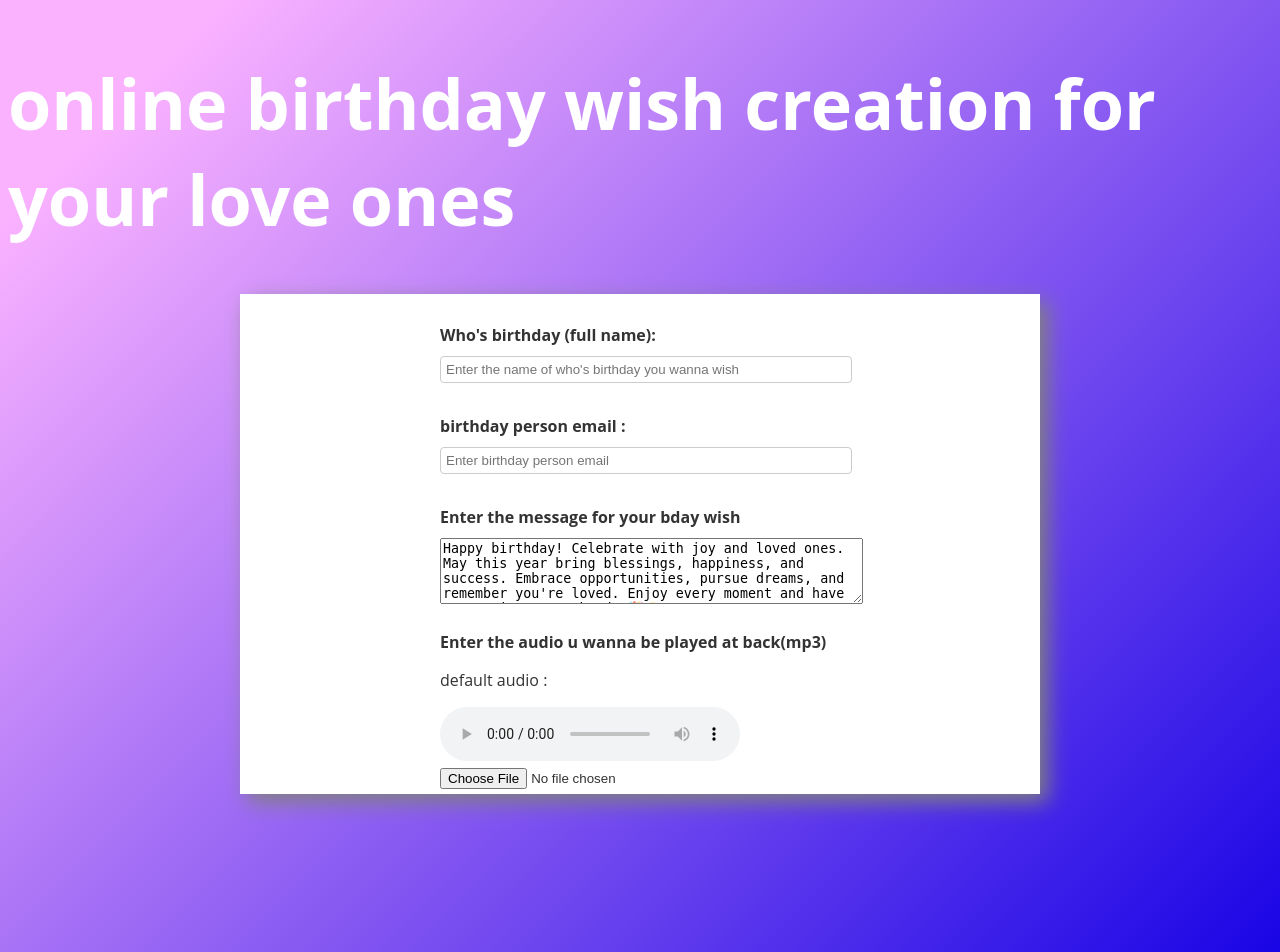
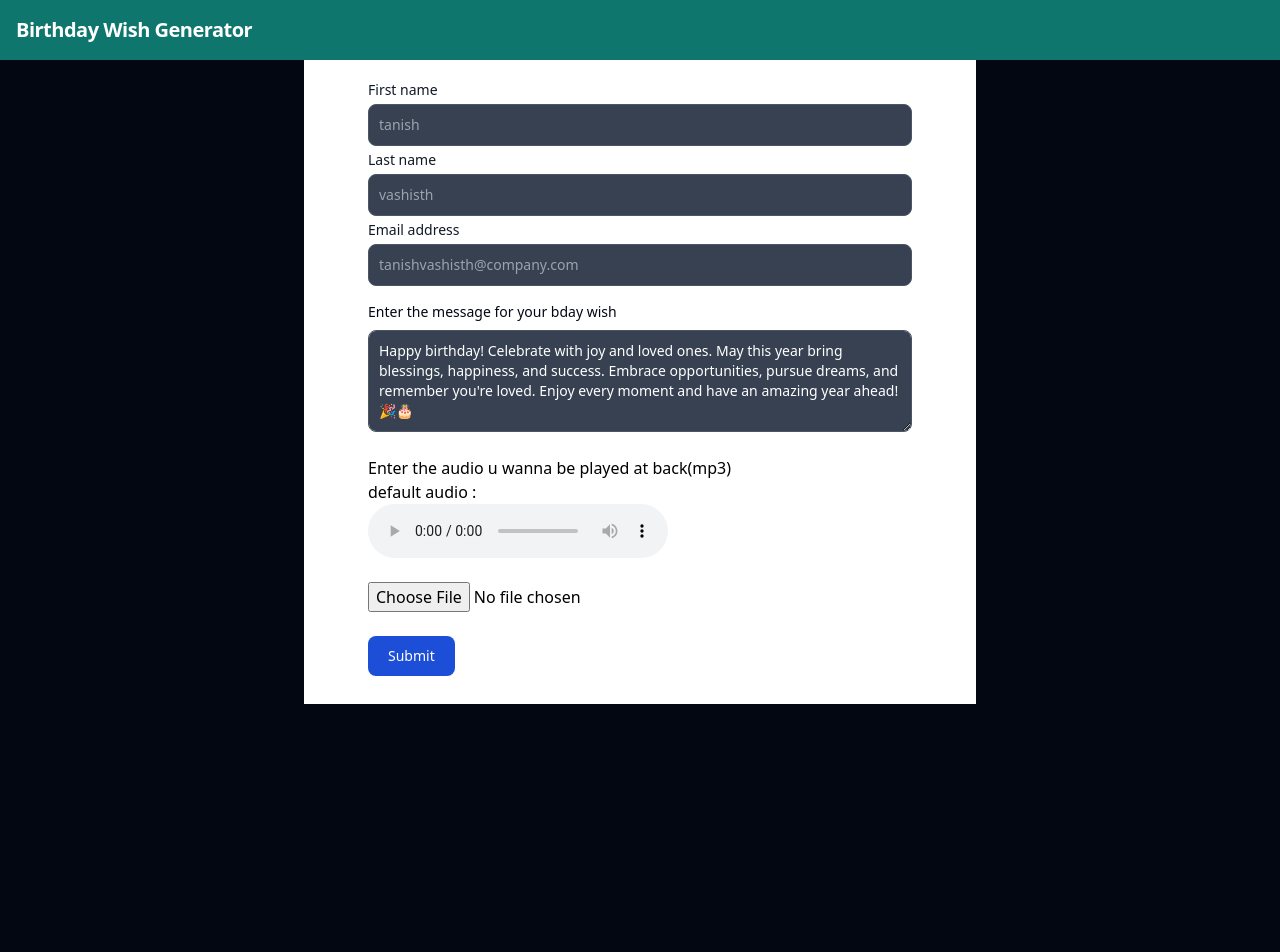
Before and after one commit to Prome-theus/djangobday, a Django app: page /main/ in a window 1280 px wide. Run offline with Django 4.2, Linux system fonts and the light colour scheme; some libraries are stand-ins or nearby versions.

Commit message:
home page

```diff
--- a/templates/home.html
+++ b/templates/home.html
@@ -1,57 +1,114 @@
 <!DOCTYPE html>
 <html>
   <head>
-    <meta charset="utf-8" />
-    <meta http-equiv="X-UA-Compatible" content="IE=edge" />
-    <title>BDAY wish</title>
-    <meta name="description" content="" />
-    <meta name="viewport" content="width=device-width, initial-scale=1" />
-    <link href="https://maxcdn.bootstrapcdn.com/font-awesome/4.7.0/css/font-awesome.min.css" rel="stylesheet" integrity="sha384-wvfXpqpZZVQGK6TAh5PVlGOfQNHSoD2xbE+QkPxCAFlNEevoEH3Sl0sibVcOQVnN" crossorigin="anonymous">
-    <link rel="stylesheet" href="/static/home.css">
+    <meta charset="UTF-8" />
+    <meta name="viewport" content="width=device-width, initial-scale=1.0" />
+    <script src="https://cdn.tailwindcss.com"></script>
   </head>
-  <body>
-    <header class="header">
-         <h1 class = "heading">online birthday wish creation for your love ones</h1>
-    </header>
-  <div class = "container">
-    <form class="text-white" action="" method="post">
+  <body class="bg-gray-950">
+    <div>
+      <nav class="flex items-center justify-between flex-wrap bg-teal-700 p-4">
+        <div class="flex items-center flex-no-shrink text-white mr-6">
+          <span
+            class="flex flexwrap font-semibold text-xl tracking-tight items-center justify-center"
+            >Birthday Wish Generator</span
+          >
+        </div>
+      </nav>
+      <form action="/" method="post">
         {% csrf_token %}
-      <label for="name">Who's birthday (full name):</label>
+        <div class="max-w-2xl max-h-2xl mx-auto bg-white pb-7 pt-5 pr-16 pl-16">
+          <div>
+            <label
+              for="first_name"
+              class="block mb-1 text-sm font-medium text-gray-900"
+              >First name</label
+            >
             <input
               type="text"
-        id="name"
-        name="name"
-        placeholder="Enter the name of who's birthday you wanna wish "
+              id="first_name"
+              name="fname"
+              class="bg-gray-700 border border-gray-600 text-sm rounded-lg focus:ring-blue-500 focus:border-blue-500 block w-full p-2.5 placeholder-gray-400 text-white"
+              placeholder="tanish"
               required
-      /><br /><br />
-
-      <label for="email">birthday person email :</label>
+            />
+          </div>
+          <div>
+            <label
+              for="last_name"
+              class="block my-1 text-sm font-medium text-gray-900"
+              >Last name</label
+            >
+            <input
+              type="text"
+              id="last_name"
+              name="lname"
+              class="bg-gray-700 border border-gray-600 text-sm rounded-lg focus:ring-blue-500 focus:border-blue-500 block w-full p-2.5 placeholder-gray-400 text-white"
+              placeholder="vashisth"
+              required
+            />
+          </div>
+          <div class="mb-4">
+            <label
+              for="email"
+              class="block my-1 text-sm font-medium text-gray-900"
+              >Email address</label
+            >
             <input
               type="email"
               id="email"
               name="email"
-        placeholder="Enter birthday person email"
+              class="bg-gray-700 border border-gray-600 text-sm rounded-lg focus:ring-blue-500 focus:border-blue-500 block w-full p-2.5 placeholder-gray-400 text-white"
+              placeholder="tanishvashisth@company.com"
               required
-      /><br /><br />
+            />
+          </div>
+          <div>
+            <label
+              for="msg"
+              class="block my-2 text-sm font-medium text-gray-950"
+              >Enter the message for your bday wish</label
+            >
+            <textarea
+              id="msg"
+              class="bg-gray-700 border border-gray-600 text-sm rounded-lg focus:ring-blue-500 focus:border-blue-500 block w-full p-2.5 placeholder-gray-400 text-white"
+              name="msg"
+              rows="4"
+              cols="43"
+              placeholder="Happy birthday! Celebrate with joy and loved ones. May this year bring blessings, happiness, and success. Embrace opportunities, pursue dreams, and remember you're loved. Enjoy every moment and have an amazing year ahead! 🎉🎂"
+            >
+Happy birthday! Celebrate with joy and loved ones. May this year bring blessings, happiness, and success. Embrace opportunities, pursue dreams, and remember you're loved. Enjoy every moment and have an amazing year ahead! 🎉🎂
+            </textarea>
+          </div>
 
-      <label for="message">Enter the message for your bday wish</label>
-      <textarea id="w3review" name="w3review" rows="4" cols="50">Happy birthday! Celebrate with joy and loved ones. May this year bring blessings, happiness, and success. Embrace opportunities, pursue dreams, and remember you're loved. Enjoy every moment and have an amazing year ahead! 🎉🎂</textarea>
-      <br /><br />
-
-
-      <label for="audio">Enter the audio u wanna be played at back(mp3)</label>
-      <p>default audio : <p>
+          <br />
+          <label for="audio"
+            >Enter the audio u wanna be played at back(mp3)</label
+          >
+          <p>default audio :</p>
+          <p>
             <audio controls>
-      <source src="/static/hbd.mp3" type="audio/mpeg">
+              <source src="/static/hbd.mp3" type="audio/mpeg" />
             </audio>
+            <br />
             <input
               type="file"
-        id="music"
-        name="music"
+              id="audio"
+              name="audio"
               placeholder="upload music"
               accept=".mp3,audio/*"
-      /><br /><br />
-      <input type="submit" value="Submit" />
+            />
+            <br />
+            <br />
+            <button
+              type="submit"
+              class="text-white bg-blue-700 hover:bg-blue-800 focus:ring-4 focus:outline-none focus:ring-blue-300 font-medium rounded-lg text-sm w-full sm:w-auto px-5 py-2.5 text-center dark:bg-blue-600 dark:hover:bg-blue-700 dark:focus:ring-blue-800"
+              value="submit"
+            >
+              Submit
+            </button>
+          </p>
+        </div>
       </form>
     </div>
   </body>
```
Lines whose indentation alone changed are shown as unchanged.
